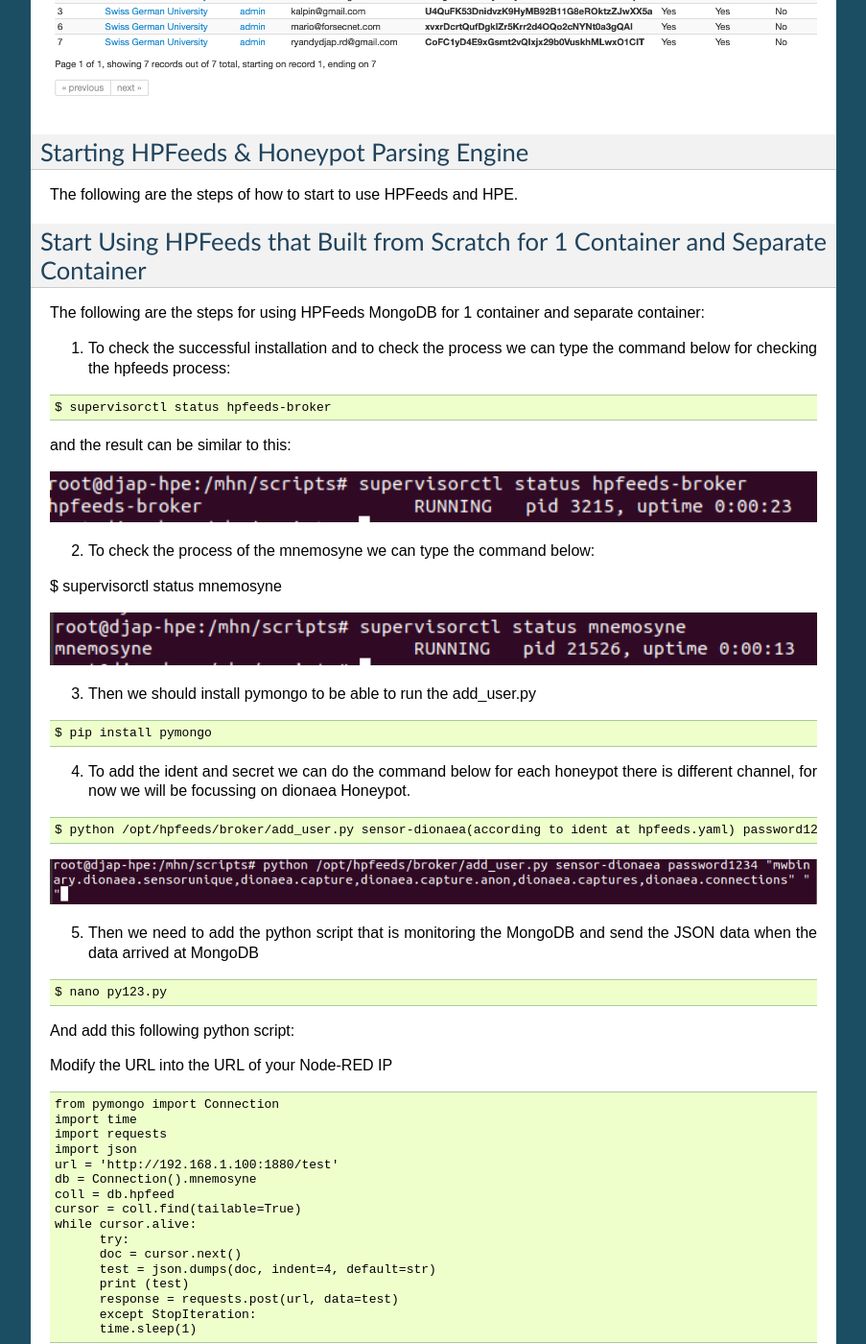
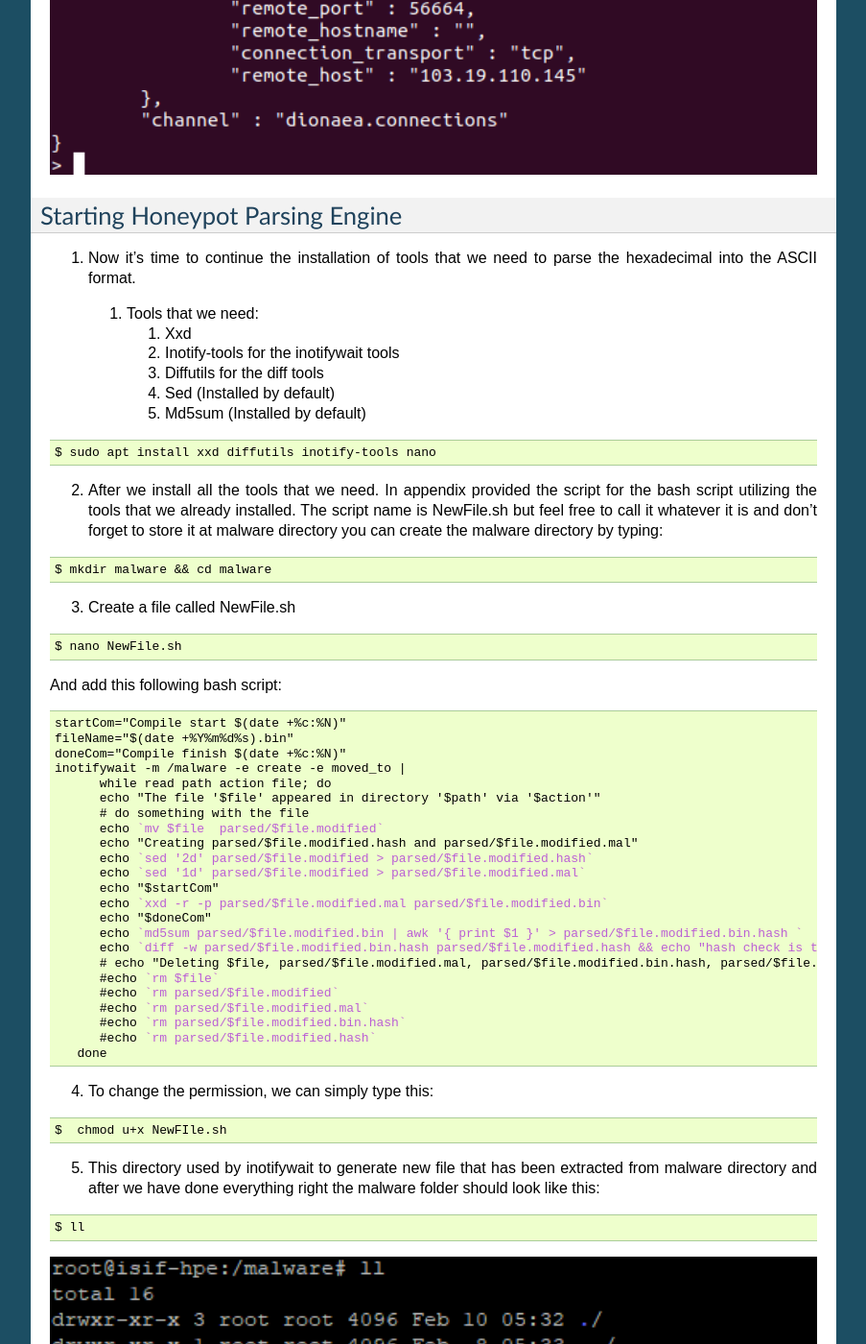
Before and after one commit to csc-isac/csc-isac-docs, a Sphinx documentation site: the page built from docs/source/Usage.rst, in a window 1280 px wide and 1400 px high, scrolled down 2678 px. Shown: the whole window at 96% size, without its empty margins (198-1101 px from the left). Built offline with Sphinx 7.4.7, drawn with Linux system fonts in a browser that asks for light colours; some of the changed text lies outside the part shown.

Commit message:
Usage updated

```diff
--- a/docs/source/Customization.rst
+++ b/docs/source/Customization.rst
@@ -1,13 +1,47 @@
 Customization
 =============
 
-Ini testing customization
+In this page, there will be some customization for MISP and Honeynet Sensor Integration
 
 
 MISP Customization Guideline
 ^^^^^^^^^^^^^^^^^^^^^^^^^^^^
 
-The guideline goes here
+1.	Open your terminal then see your IP Address configuration
+
+.. code-block:: RST
+
+  $ ifconfig
+
+2.	Open MISP Dashboard (from IP that you have), and using default username : admin@admin.test , password : admin. For this configuration related by CSCISAC MISP.
+
+.. image:: images/misp-csc-isac-login.png
+   :width: 800
+
+3.	Setting your baseurl (IP or Domain configuration) on server setting and maintenance then tab MISP Setting. Next setting value “false” on MISP disable emailing.
+
+.. image:: images/misp-csc-isac-server-settings.png
+   :width: 800
+
+4.	Make sure your worker is running well with green notification and worker process is “OK”
+
+.. image:: images/misp-csc-isac-server-settings-green-notif.png
+   :width: 800
+
+5.	Enable your MISP Feeds Server on Sync Actions, then enable your MISP feed need
+
+.. image:: images/misp-feeds.png
+   :width: 800
+
+6.	Add new organizations on your MISP in tab administrations then add organisations.
+
+.. image:: images/misp-adding-org.png
+   :width: 800
+
+7.	Add new users on your MISP, same like your add new organizations in tab administrations then add users.
+
+.. image:: images/misp-add-user.png
+   :width: 800
 
 Honeynet Sensor Integration
 ^^^^^^^^^^^^^^^^^^^^^^^^^^^
--- a/docs/source/Installation.rst
+++ b/docs/source/Installation.rst
@@ -135,6 +135,10 @@ Note that if you can run the command without giving any input the tag of the doc
 
 Listening on port 22 and 23
 ---------------------------
+
+.. code-block:: RST
+
+  Note: this service emulated by Cowrie so the attacker will be trapped
 
 At this moment, you would notice that cowrie honeypot us listening on port 2222 for SSH protocol and 2223 for telnet protocol. This however, will not ensure that you will gain any data since those two port numbers are considered as illegitimate ports usage. Thus, a change is needed to set the port number into the default port number for each service. In order to configure the settings of the docker image, you will need to access the docker image as root:
 
--- a/docs/source/Usage.rst
+++ b/docs/source/Usage.rst
@@ -6,41 +6,7 @@ In this manual you will learn to use the honeypot (specifically, HPFeeds and MIS
 Starting Honeypot Sensor
 ^^^^^^^^^^^^^^^^^^^^^^^^
 
-1.	Open your terminal then see your IP Address configuration
-
-.. code-block:: RST
-
-  $ ifconfig
-
-2.	Open MISP Dashboard (from IP that you have), and using default username : admin@admin.test , password : admin. For this configuration related by CSCISAC MISP.
-
-.. image:: images/misp-csc-isac-login.png
-   :width: 800
-
-3.	Setting your baseurl (IP or Domain configuration) on server setting and maintenance then tab MISP Setting. Next setting value “false” on MISP disable emailing.
-
-.. image:: images/misp-csc-isac-server-settings.png
-   :width: 800
-
-4.	Make sure your worker is running well with green notification and worker process is “OK”
-
-.. image:: images/misp-csc-isac-server-settings-green-notif.png
-   :width: 800
-
-5.	Enable your MISP Feeds Server on Sync Actions, then enable your MISP feed need
-
-.. image:: images/misp-feeds.png
-   :width: 800
-
-6.	Add new organizations on your MISP in tab administrations then add organisations.
-
-.. image:: images/misp-adding-org.png
-   :width: 800
-
-7.	Add new users on your MISP, same like your add new organizations in tab administrations then add users.
-
-.. image:: images/misp-add-user.png
-   :width: 800
+This is for Cowrie and Dionea usage
 
 Starting HPFeeds & Honeypot Parsing Engine
 ^^^^^^^^^^^^^^^^^^^^^^^^^^^^^^^^^^^^^^^^^^
@@ -63,7 +29,9 @@ and the result can be similar to this:
 
 2.	To check the process of the mnemosyne we can type the command below:
 
-$ supervisorctl status mnemosyne
+.. code-block:: RST
+
+  $ supervisorctl status mnemosyne
 
 .. image:: images/hpfeeds-checking-mnemosyne-process.png
    :width: 800
@@ -151,7 +119,91 @@ Edit it like this, after that copy the hpfeeds.yaml to /opt/Dionaea/etc/Dionaea/
 Starting Honeypot Parsing Engine
 ^^^^^^^^^^^^^^^^^^^^^^^^^^^^^^^^
 
+1.	Now it’s time to continue the installation of tools that we need to parse the hexadecimal into the ASCII format.
 
+   1. Tools that we need:
+
+      1. Xxd
+      2. Inotify-tools for the inotifywait tools
+      3. Diffutils for the diff tools
+      4. Sed (Installed by default)
+      5. Md5sum (Installed by default)
+
+.. code-block:: RST
+
+  $ sudo apt install xxd diffutils inotify-tools nano
+
+2.	After we install all the tools that we need. In appendix provided the script for the bash script utilizing the tools that we already installed. The script name is NewFile.sh but feel free to call it whatever it is and don’t forget to store it at malware directory you can create the malware directory by typing:
+
+.. code-block:: RST
+
+  $ mkdir malware && cd malware
+
+3.	Create a file called NewFile.sh
+
+.. code-block:: RST
+
+  $ nano NewFile.sh
+
+And add this following bash script:
+
+.. code-block:: RST
+
+  startCom="Compile start $(date +%c:%N)"
+  fileName="$(date +%Y%m%d%s).bin"
+  doneCom="Compile finish $(date +%c:%N)"
+  inotifywait -m /malware -e create -e moved_to |
+  	while read path action file; do
+      	echo "The file '$file' appeared in directory '$path' via '$action'"
+      	# do something with the file
+      	echo `mv $file  parsed/$file.modified`
+      	echo "Creating parsed/$file.modified.hash and parsed/$file.modified.mal"
+      	echo `sed '2d' parsed/$file.modified > parsed/$file.modified.hash`
+      	echo `sed '1d' parsed/$file.modified > parsed/$file.modified.mal`
+      	echo "$startCom"
+      	echo `xxd -r -p parsed/$file.modified.mal parsed/$file.modified.bin`
+      	echo "$doneCom"
+      	echo `md5sum parsed/$file.modified.bin | awk '{ print $1 }' > parsed/$file.modified.bin.hash `
+      	echo `diff -w parsed/$file.modified.bin.hash parsed/$file.modified.hash && echo "hash check is the same" || “Hash value is different”`
+      	# echo "Deleting $file, parsed/$file.modified.mal, parsed/$file.modified.bin.hash, parsed/$file.modified.hash”
+      	#echo `rm $file`
+      	#echo `rm parsed/$file.modified`
+      	#echo `rm parsed/$file.modified.mal`
+      	#echo `rm parsed/$file.modified.bin.hash`
+      	#echo `rm parsed/$file.modified.hash`
+     done
+
+4.	To change the permission, we can simply type this:
+
+.. code-block:: RST
+
+  $  chmod u+x NewFIle.sh
+
+5.	This directory used by inotifywait to generate new file that has been extracted from malware directory and after we have done everything right the malware folder should look like this:
+
+.. code-block:: RST
+
+  $ ll
+
+.. image:: images/list-of-files-and-directory-in-malware-directory.png
+   :width: 800
+
+6.	And after we change the permission, we also need to create new directory to store the modified file called parsed we can simply type this:
+
+.. code-block:: RST
+
+  $ mkdir parsed
+
+7.	After that we can run the NewFile.sh by simply typing this:
+
+.. code-block:: RST
+
+  $ ./NewFile.sh
+
+8.	After that we can run the NewFile.sh by simply typing this:
+
+.. image:: images/run-newfilesh-command.png
+   :width: 800
 
 Starting MISP
 ^^^^^^^^^^^^^
```
